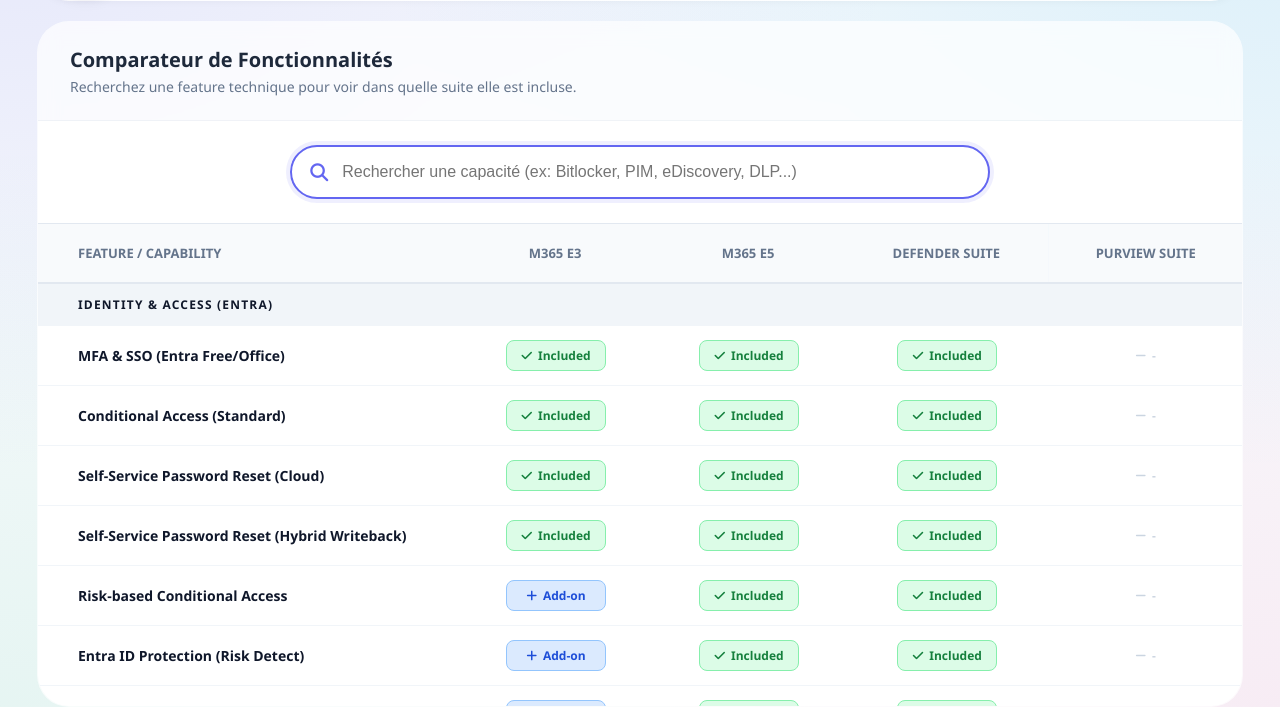
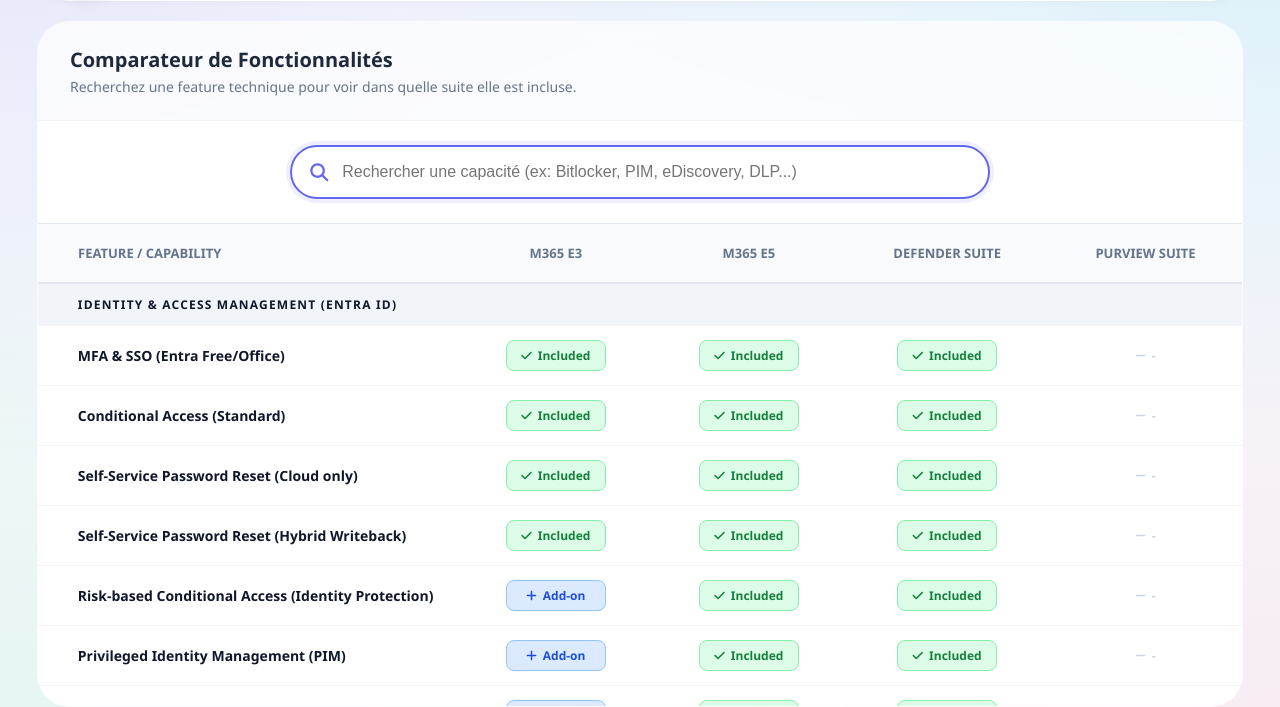
Before and after one commit to Romain782/archim365, a plain HTML site: page matrix.html in a window 1280 px wide. Shown: the part 93-800 px from the top of the page. Drawn offline with Linux system fonts and the light colour scheme.

Commit message:
Update matrix.html

```diff
--- a/matrix.html
+++ b/matrix.html
@@ -61,7 +61,8 @@
               </tr>
             </thead>
             <tbody id="mxTbody">
-              </tbody>
+              <tr><td colspan="5" style="text-align:center; padding:30px;">Chargement des données...</td></tr>
+            </tbody>
           </table>
         </div>
 
@@ -71,132 +72,70 @@
 
   <script>
     /* ============================================================
-       DATA: SALES BIBLE (60+ items)
-       Codes: 0=No/NA, 1=Included, 2=Addon, 3=Partial
+       LOGIQUE : CHARGEMENT JSON & AFFICHAGE
     ============================================================ */
-    const MATRIX_DATA = [
-      {
-        category: "Identity & Access (Entra)",
-        items: [
-          { name: "MFA & SSO (Entra Free/Office)", vals: [1,1,1,0] },
-          { name: "Conditional Access (Standard)", vals: [1,1,1,0] },
-          { name: "Self-Service Password Reset (Cloud)", vals: [1,1,1,0] },
-          { name: "Self-Service Password Reset (Hybrid Writeback)", vals: [1,1,1,0] },
-          { name: "Risk-based Conditional Access", vals: [2,1,1,0] },
-          { name: "Entra ID Protection (Risk Detect)", vals: [2,1,1,0] },
-          { name: "Privileged Identity Mgmt (PIM)", vals: [2,1,1,0] },
-          { name: "Access Reviews (Identity Gov)", vals: [2,1,1,0] },
-          { name: "Entitlement Management", vals: [2,1,1,0] },
-          { name: "Entra Verified ID", vals: [0,1,1,0] },
-          { name: "Entra Permissions Mgmt (CIEM)", vals: [2,2,2,0] } // Usually standalone/addon
-        ]
-      },
-      {
-        category: "Endpoint Management (Intune)",
-        items: [
-          { name: "MDM / MAM (Intune P1)", vals: [1,1,0,0] },
-          { name: "Windows Autopilot", vals: [1,1,0,0] },
-          { name: "Endpoint Analytics (Core)", vals: [1,1,0,0] },
-          { name: "Endpoint Privilege Mgmt (EPM)", vals: [2,1,0,0] },
-          { name: "Remote Help", vals: [2,1,0,0] },
-          { name: "Cloud PKI", vals: [2,1,0,0] },
-          { name: "Enterprise App Management", vals: [2,1,0,0] },
-          { name: "Advanced Analytics (Suite)", vals: [2,1,0,0] },
-          { name: "Firmware over-the-air (FOTA)", vals: [2,1,0,0] },
-          { name: "Microsoft Tunnel for MAM", vals: [2,1,0,0] }
-        ]
-      },
-      {
-        category: "Threat Protection (XDR / Defender)",
-        items: [
-          { name: "Next-Gen Protection (AV)", vals: [1,1,1,0] },
-          { name: "Attack Surface Reduction (ASR)", vals: [1,1,1,0] },
-          { name: "Endpoint Detection & Response (EDR)", vals: [2,1,1,0] },
-          { name: "Auto Investigation (AIR)", vals: [2,1,1,0] },
-          { name: "Threat & Vuln Mgmt (Core)", vals: [1,1,1,0] },
-          { name: "Threat & Vuln Mgmt (Premium/Block)", vals: [2,1,1,0] },
-          { name: "Safe Attachments (Sandboxing)", vals: [2,1,1,0] },
-          { name: "Safe Links (URL Rewrite)", vals: [2,1,1,0] },
-          { name: "Anti-Phishing (Impersonation)", vals: [2,1,1,0] },
-          { name: "Defender for Identity (MDI)", vals: [2,1,1,0] },
-          { name: "Cloud App Security (Discovery)", vals: [1,1,1,0] },
-          { name: "Cloud App Security (Full/Control)", vals: [2,1,1,0] },
-          { name: "IoT/OT Security (Defender for IoT)", vals: [2,2,2,0] }
-        ]
-      },
-      {
-        category: "Information Protection (Purview)",
-        items: [
-          { name: "Manual Sensitivity Labels", vals: [1,1,0,1] },
-          { name: "Basic Message Encryption (OME)", vals: [1,1,0,1] },
-          { name: "Advanced Message Encryption", vals: [2,1,0,1] },
-          { name: "Auto-labeling (Client-side)", vals: [2,1,0,1] },
-          { name: "Auto-labeling (Service-side)", vals: [2,1,0,1] },
-          { name: "DLP (Exchange/SharePoint/OneDrive)", vals: [1,1,0,1] },
-          { name: "DLP (Teams Chat & Channel)", vals: [2,1,0,1] },
-          { name: "DLP (Endpoint)", vals: [2,1,0,1] },
-          { name: "Double Key Encryption (DKE)", vals: [2,1,0,1] },
-          { name: "Customer Key (BYOK)", vals: [2,1,0,1] }
-        ]
-      },
-      {
-        category: "Compliance & Governance (Purview)",
-        items: [
-          { name: "eDiscovery (Standard)", vals: [1,1,0,1] },
-          { name: "eDiscovery (Premium)", vals: [2,1,0,1] },
-          { name: "Audit (Standard)", vals: [1,1,0,1] },
-          { name: "Audit (Premium)", vals: [2,1,0,1] },
-          { name: "Insider Risk Management", vals: [2,1,0,1] },
-          { name: "Communication Compliance", vals: [2,1,0,1] },
-          { name: "Information Barriers", vals: [2,1,0,1] },
-          { name: "Records Management", vals: [2,1,0,1] },
-          { name: "Customer Lockbox", vals: [2,1,0,1] }
-        ]
-      },
-      {
-        category: "Windows & Office System",
-        items: [
-          { name: "Windows 11 Enterprise E3", vals: [1,1,0,0] },
-          { name: "Windows Autopatch", vals: [1,1,0,0] },
-          { name: "Universal Print", vals: [1,1,0,0] },
-          { name: "Credential Guard", vals: [1,1,0,0] },
-          { name: "M365 Apps for Enterprise", vals: [1,1,0,0] },
-          { name: "M365 Apps for Mobile", vals: [1,1,0,0] },
-          { name: "Power Automate (Seed rights)", vals: [1,1,0,0] },
-          { name: "M365 Copilot", vals: [2,2,0,0] } // Addon always
-        ]
-      }
-    ];
 
-    /* ============================================================
-       LOGIC: RENDER & SEARCH
-    ============================================================ */
+    // Variables globales
+    let MATRIX_DATA = [];
     const tbody = document.getElementById("mxTbody");
     const qInput = document.getElementById("q");
 
+    // 1. Fonction de chargement du fichier JSON externe
+    async function loadData() {
+      try {
+        // Fetch cherche le fichier dans le même dossier
+        const response = await fetch('datamatrix.json');
+
+        if (!response.ok) {
+          throw new Error(`HTTP error! status: ${response.status}`);
+        }
+
+        const data = await response.json();
+        MATRIX_DATA = data.matrix; // On stocke la partie 'matrix' du JSON
+        renderMatrix(); // On lance l'affichage initial
+
+      } catch (error) {
+        console.error("Erreur de chargement du JSON :", error);
+        tbody.innerHTML = `
+          <tr>
+            <td colspan="5" style="text-align:center; padding:40px; color:#ef4444;">
+              <i class="fa-solid fa-triangle-exclamation" style="font-size:24px; margin-bottom:10px;"></i><br>
+              <strong>Impossible de charger 'datamatrix.json'.</strong><br><br>
+              <em>Note technique : Si vous ouvrez ce fichier en local (file://), les navigateurs bloquent le chargement JSON par sécurité (CORS).</em><br>
+              Utilisez <strong>VS Code Live Server</strong> ou hébergez les fichiers sur GitHub Pages.
+            </td>
+          </tr>
+        `;
+      }
+    }
+
+    // 2. Fonction d'affichage (Rendering) avec filtre de recherche
     function renderMatrix() {
       const query = qInput.value.toLowerCase().trim();
       let html = "";
 
+      if(!MATRIX_DATA || MATRIX_DATA.length === 0) return;
+
       MATRIX_DATA.forEach(group => {
-        // Filtre les items selon la recherche
+        // On filtre les items de la catégorie selon la recherche
         const matchingItems = group.items.filter(item => item.name.toLowerCase().includes(query));
 
-        // Affiche la catégorie seulement si elle contient des résultats
+        // On affiche la catégorie seulement si elle contient des résultats
         if(matchingItems.length > 0) {
-          // Header de catégorie
+          // Ligne d'en-tête de catégorie
           html += `<tr class="tr-category"><td colspan="5">${group.category}</td></tr>`;
 
-          // Lignes
+          // Lignes de features
           matchingItems.forEach(item => {
             html += `<tr>
               <td>${item.name}</td>
               ${item.vals.map(code => {
                 let cls="na", ico="fa-minus", txt="-";
 
+                // Mapping des codes JSON vers classes CSS
                 if(code===1){ cls="included"; ico="fa-check"; txt="Included"; }
                 if(code===2){ cls="addon"; ico="fa-plus"; txt="Add-on"; }
-                // Pas de code 3 (Partial) dans ce dataset précis, mais gérable si besoin
+                if(code===3){ cls="partial"; ico="fa-circle-half-stroke"; txt="Partial"; }
 
                 return `<td><span class="badge ${cls}"><i class="fa-solid ${ico}"></i> ${txt}</span></td>`;
               }).join('')}
@@ -205,19 +144,20 @@
         }
       });
 
+      // Gestion du cas "Aucun résultat"
       if(html === "") {
-        html = `<tr><td colspan="5" style="text-align:center;padding:40px;color:#94a3b8;font-style:italic;">Aucun résultat pour "${query}"</td></tr>`;
+        html = `<tr><td colspan="5" style="text-align:center; padding:40px; color:#94a3b8; font-style:italic;">Aucun résultat trouvé pour "${query}"</td></tr>`;
       }
 
       tbody.innerHTML = html;
     }
 
-    // Écouteur d'événement pour la recherche
+    // 3. Écouteur d'événement sur la barre de recherche (temps réel)
     qInput.addEventListener("input", renderMatrix);
 
-    // Initialisation
+    // 4. Démarrage au chargement de la page
     document.addEventListener("DOMContentLoaded", () => {
-      renderMatrix();
+      loadData();
     });
 
   </script>
```
